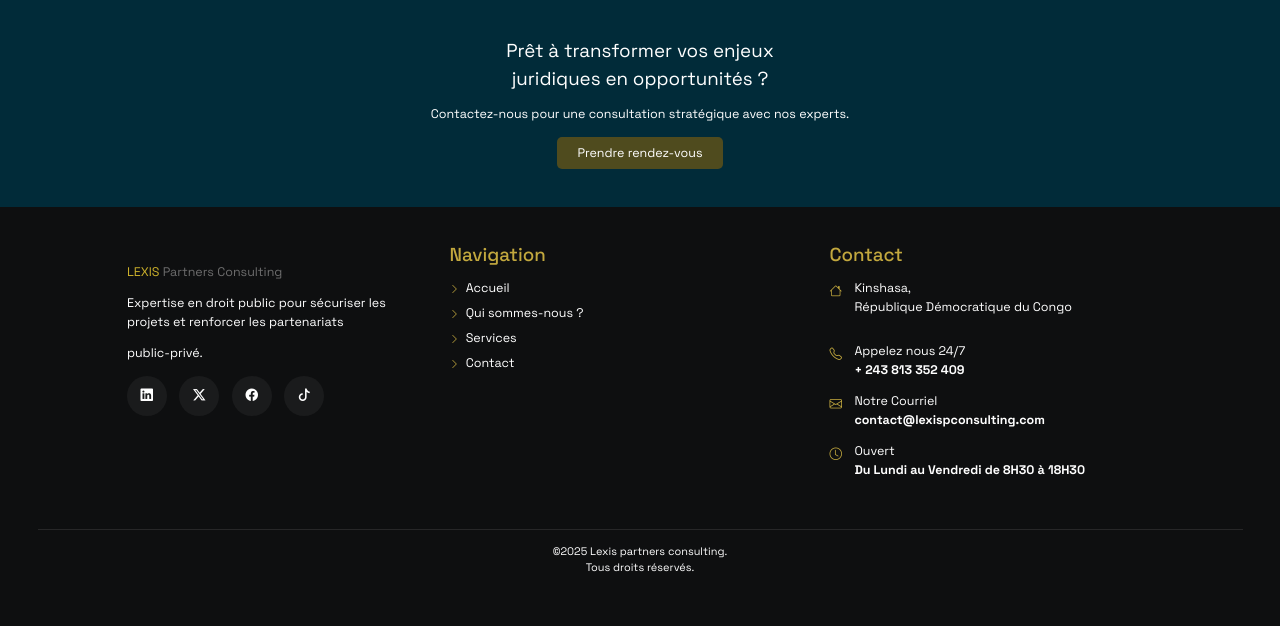
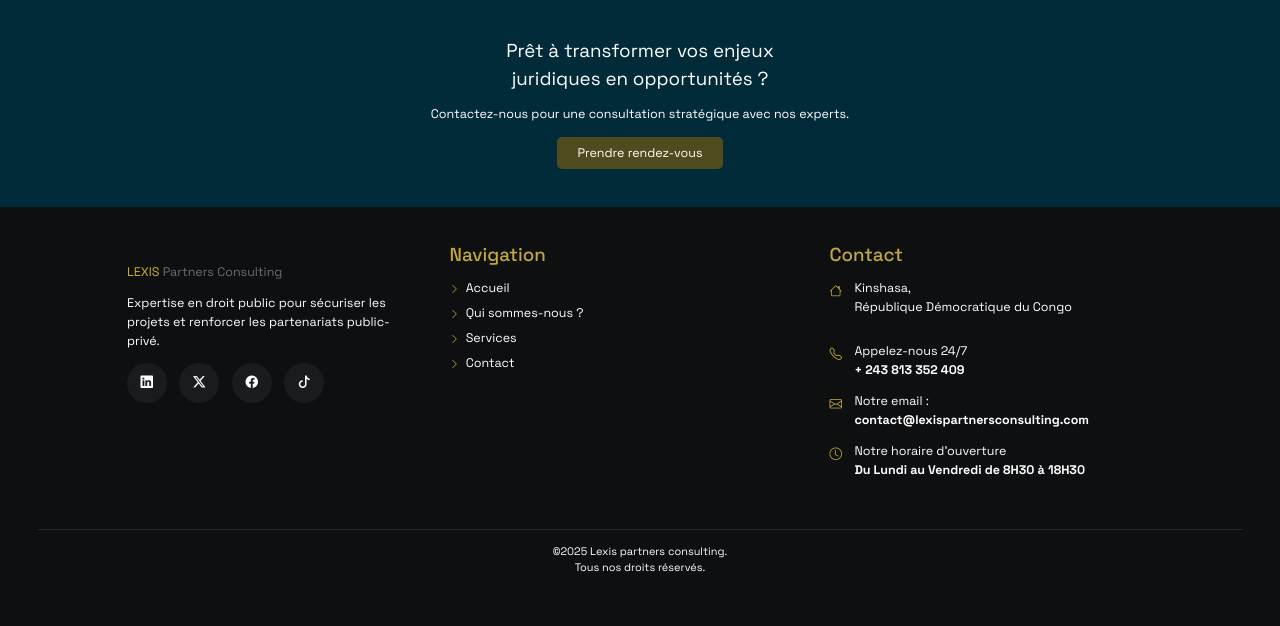
Before and after one commit to Elkis243/Lexis-Partners-Consulting, a Django app: page /fr/about/ in a window 1280 px wide. Shown: the part 1328-1954 px from the top of the page. Run offline with Django 5.2, Linux system fonts and the light colour scheme.

Commit message:
Chore: Mise à jour des traductions dans le pied de page et correction de la date de création du fichier POT
- Correction de la phrase concernant l'expertise en droit public pour inclure "partenariats public-privé".
- Mise à jour de la phrase "Appelez nous 24/7" en "Appelez-nous 24/7".
- Changement de "Email" en "Notre email" et "Ouvert" en "Notre horaire d'ouverture".
- Modification de "Tous droits réservés." en "Tous nos droits réservés."
- Mise à jour de la date de création du fichier POT.

```diff
--- a/lexis_partners_consulting/templates/components/footer.html
+++ b/lexis_partners_consulting/templates/components/footer.html
@@ -11,8 +11,7 @@
                 <span class="logo-main">LEXIS</span> <span class="logo-sub">Partners Consulting</span>
               </p>
             </div>
-            <p class="mb-3">{% trans "Expertise en droit public pour sécuriser les projets et renforcer les partenariats" %}</p>
-              public-privé.</p>
+            <p class="mb-3">{% trans "Expertise en droit public pour sécuriser les projets et renforcer les partenariats public-privé." %}</p>
             <div class="d-flex gap-3 social-links">
               <a href="#" class="text-decoration-none text-white d-flex justify-content-center align-items-center"><i
                   class="bi bi-linkedin"></i></a>
@@ -55,18 +54,18 @@
             </div>
             <div class="mb-3 d-flex">
               <i class="bi bi-telephone me-3 mt-1" style="color:#C2A83E"></i>
-              <a href="tel:+243813352409" class="text-decoration-none text-white" target="_blank">{% trans "Appelez nous 24/7" %}
+              <a href="tel:+243813352409" class="text-decoration-none text-white" target="_blank">{% trans "Appelez-nous 24/7" %}
                 <br /> <strong>+ 243 813 352 409</strong></a>
             </div>
             <div class="mb-3 d-flex">
               <i class="bi bi-envelope me-3 mt-1" style="color:#C2A83E"></i>
-              <a href="mailto:contact@lexispartners.com" class="text-decoration-none text-white" target="_blank">Notre
-                {% trans "Email" %} <br /><strong>contact@lexispconsulting.com</strong></a>
+              <a href="mailto:contact@lexispartners.com" class="text-decoration-none text-white" target="_blank">
+                {% trans "Notre email" %} : <br /><strong>contact@lexispartnersconsulting.com</strong></a>
             </div>
             <div class="mb-3 d-flex">
               <i class="bi bi-clock me-3 mt-1" style="color:#C2A83E"></i>
               <p>
-                {% trans "Ouvert" %} <br /> <strong>{% trans "Du Lundi au Vendredi de 8H30 à 18H30" %}</strong>
+                {% trans "Notre horaire d'ouverture" %} <br /> <strong>{% trans "Du Lundi au Vendredi de 8H30 à 18H30" %}</strong>
               </p>
             </div>
           </div>
@@ -77,7 +76,7 @@
 
   <div class="text-center py-3" style="border-top: 1px solid rgba(255,255,255,0.1); margin-top: 2rem;">
     <p class="mb-0 small">
-      &copy;{% now 'Y' %} Lexis partners consulting. <br>{% trans "Tous droits réservés." %}
+      &copy;{% now 'Y' %} Lexis partners consulting. <br>{% trans "Tous nos droits réservés." %}
     </p>
   </div>
 </footer>
```
Also changed, not shown: lexis_partners_consulting/locale/en/LC_MESSAGES/django.po.
